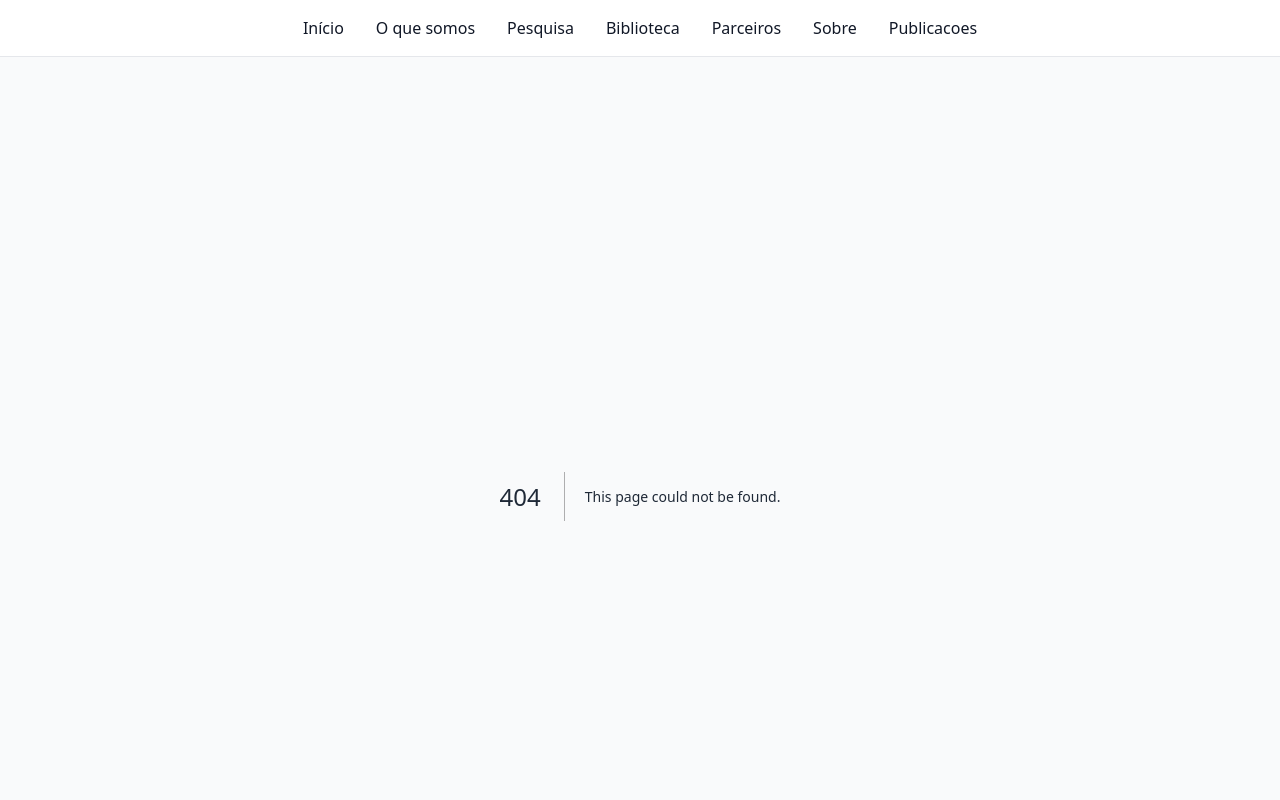
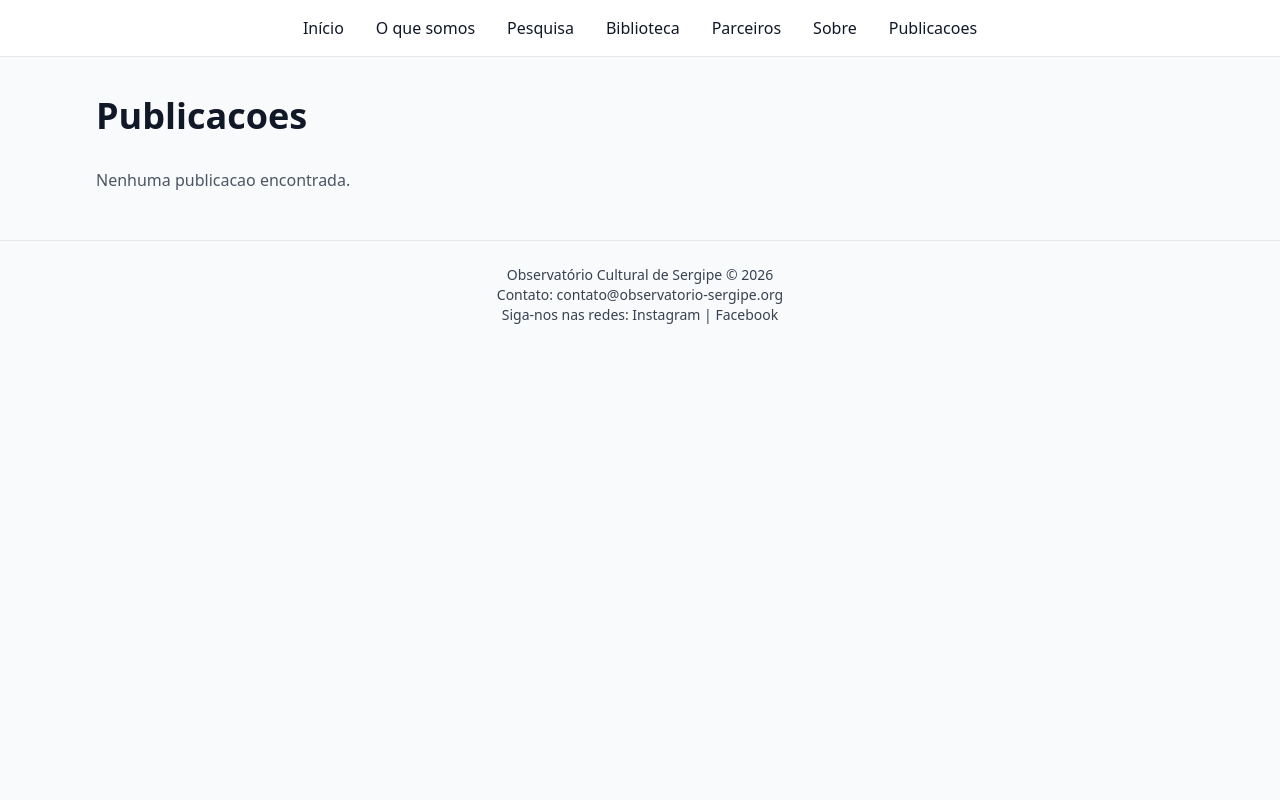
Before and after one commit to lyfeai2-labs/nextjs-institutional-template, a Next.js app in the folder web/: page /publicacoes in a window 1280 px wide. Before the commit this address had no page. Shown: the top 800 px of the page. Built offline with nearby package versions, Linux system fonts and the light colour scheme.

Commit message:
Create page.tsx

```diff
--- /dev/null
+++ b/web/app/publicacoes/page.tsx
@@ -0,0 +1,78 @@
+import fs from 'fs';
+import path from 'path';
+import matter from 'gray-matter';
+import Link from 'next/link';
+import Image from 'next/image';
+
+type PostMeta = {
+  slug: string;
+  title: string;
+  date: string;
+  excerpt: string;
+  coverImage: string;
+};
+
+function getAllPosts(): PostMeta[] {
+  const postsDir = path.join(process.cwd(), 'content/posts');
+  console.log('[getAllPosts] postsDir absoluto:', postsDir);
+  if (!fs.existsSync(postsDir)) {
+    console.log('[getAllPosts] Diretorio NAO encontrado:', postsDir);
+    return [];
+  }
+  const files = fs.readdirSync(postsDir).filter((f) => f.endsWith('.md'));
+  console.log('[getAllPosts] Arquivos .md encontrados:', files);
+  return files
+    .map((filename) => {
+      const filePath = path.join(postsDir, filename);
+      const fileContent = fs.readFileSync(filePath, 'utf-8');
+      const { data } = matter(fileContent);
+      return {
+        slug: data.slug || filename.replace('.md', ''),
+        title: data.title || '',
+        date: data.date || '',
+        excerpt: data.excerpt || '',
+        coverImage: data.coverImage || '',
+      };
+    })
+    .sort((a, b) => (a.date < b.date ? 1 : -1));
+}
+
+export default function Publicacoes() {
+  const posts = getAllPosts();
+  return (
+    <main className="px-8 pb-12 max-w-6xl mx-auto">
+      <h1 className="text-4xl font-semibold text-gray-900 mb-8">Publicacoes</h1>
+      {posts.length === 0 ? (
+        <p className="text-gray-600">Nenhuma publicacao encontrada.</p>
+      ) : (
+        <div className="grid gap-8 md:grid-cols-2 lg:grid-cols-3">
+          {posts.map((post) => (
+            <Link key={post.slug} href={`/publicacoes/${post.slug}`}>
+              <article className="bg-white shadow-sm rounded-lg overflow-hidden border border-gray-200 hover:shadow-md transition-shadow cursor-pointer h-full flex flex-col">
+                {post.coverImage && (
+                  <div className="relative w-full h-48">
+                    <Image
+                      src={post.coverImage}
+                      alt={post.title}
+                      fill
+                      className="object-cover"
+                    />
+                  </div>
+                )}
+                <div className="p-4 flex flex-col flex-1">
+                  <h2 className="text-xl font-semibold text-gray-900 mb-2 line-clamp-2">
+                    {post.title}
+                  </h2>
+                  <p className="text-gray-700 text-base mb-3 flex-1 line-clamp-3">
+                    {post.excerpt}
+                  </p>
+                  <p className="text-sm text-gray-500">{post.date}</p>
+                </div>
+              </article>
+            </Link>
+          ))}
+        </div>
+      )}
+    </main>
+  );
+}
```
